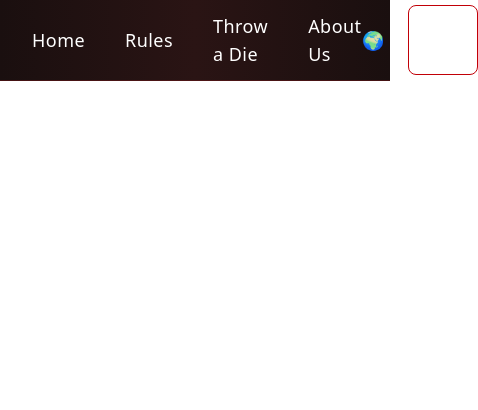
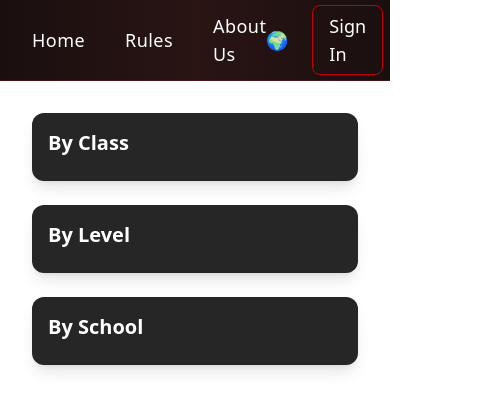
Before and after one commit to 0xHectorCH/DnD_CharacterSheetCreator, a React (Vite) app: page /rules/spells in a window 390 px wide. Shown: the top 410 px of the page, 478 px wide, since content can reach past the window. Built offline with nearby package versions, Linux system fonts and the light colour scheme; a web font is replaced by a local one.

Commit message:
Paginas de clases y hechizos creadas, introducción de archivos no relevantes actualmente marcados por --X--

```diff
--- a/src/components/layout/navBar.tsx
+++ b/src/components/layout/navBar.tsx
@@ -52,11 +52,11 @@ export default function Navbar({
               -translate-x-1/2 rounded-xl bg-linear-to-b from-[#2a1414] to-[#1a0f0f]
                 border border-red-900/50 shadow-xl group-hover:block"> {/* Cambiar más tarde con js para ser onclick */}
                 <ul className="min-w-45 py-3 text-base">
-                  <li>
+                  {/* <li>
                     <Link to="/rules/races" className="block px-5 py-2 transition-colors duration-500 hover:text-red-500">
                       {content.races}
                     </Link>
-                  </li>
+                  </li> */}
                   <li>
                     <Link to="/rules/classes" className="block px-5 py-2 transition-colors duration-500 hover:text-red-500">
                       {content.classes}
@@ -71,9 +71,11 @@ export default function Navbar({
               </div>
             </div>
 
-            <a href="/dice" className="transition-colors duration-500 hover:text-red-600">
+            {/* <a href="/dice" className="transition-colors duration-500 hover:text-red-600">
               {content.dice}
             </a>
+            Desarrollar despues de entrega
+            */}
 
             <a href="/about" className="transition-colors duration-500 hover:text-red-600">
               {content.about}
--- /dev/null
+++ b/src/components/ui/card.tsx
@@ -0,0 +1,36 @@
+interface CardProps {
+  title: string
+  description?: string
+  image?: string
+  onClick?: () => void
+}
+
+export default function Card({
+  title,
+  description,
+  image,
+  onClick
+}: CardProps) {
+  return (
+    <div
+      onClick={onClick}
+      className="cursor-pointer rounded-xl overflow-hidden shadow-lg hover:scale-105 transition-transform duration-200 bg-neutral-800"
+    >
+      {image && (
+        <div
+          className="h-40 bg-cover bg-center"
+          style={{ backgroundImage: `url(${image})` }}
+        />
+      )}
+
+      <div className="p-4">
+        <h3 className="text-xl font-bold text-white mb-2">{title}</h3>
+        {description && (
+          <p className="text-sm text-neutral-300 line-clamp-3">
+            {description}
+          </p>
+        )}
+      </div>
+    </div>
+  )
+}
--- a/src/components/ui/regiterForm.tsx
+++ b/src/components/ui/regiterForm.tsx
@@ -0,0 +1 @@
+//Dividir auth.tsc en esto u signinForm
--- a/src/components/ui/signInForm.tsx
+++ b/src/components/ui/signInForm.tsx
@@ -1,31 +1 @@
-//Importaremos el navbar en prácticamente todos los views. Esta es la versión española.
-import { signInConfig } from "../../configs/signIn_config"
-
-type Language = "en" | "es"
-
-interface NavbarProps {
-  lang?: Language
-  onLanguageChange?: (lang: Language) => void
-}
-
-export default function Bienvenida({
-  lang = "en" ,
-  onLanguageChange,
-  }: NavbarProps) {
-  const content = signInConfig[lang]
-
-  const handleLanguageChange = (newLang: Language) => {
-    if (onLanguageChange) {
-      onLanguageChange(newLang)
-    }
-    // mas tarfe: window.location.reload() o router logic
-    //revisar ya que aquí no aplico el language change
-  }
-  return (
-    <form action="">
-        <input type="text" />
-        <input type="text" />
-        <button></button>
-    </form>
-  )
-}
+//Dividir auth.tsx
--- /dev/null
+++ b/src/configs/rules_config.ts
@@ -0,0 +1,34 @@
+// export interface Race {
+//   id: number
+//   name: string
+//   description: string
+//   speed: number
+//   abilityBonuses: string
+// }
+
+export interface Class {
+  id: number
+  name: string
+  description: string
+  hitDie: string
+  primaryAbility: string
+  savingThrows: string[]
+  skills: string[]
+  numberOfSkills: number
+  armorProficiencies: string[]
+  weaponProficiencies: string[]
+}
+
+export interface Spell {
+  id: number
+  name: string
+  level: number
+  school: string
+  castingTime: string
+  range: string
+  components: string
+  duration: string
+  concentration: boolean
+  description: string
+  spellLists: string
+}
--- /dev/null
+++ b/src/pages/--X--newCharacter.tsx
@@ -0,0 +1 @@
+//Desarrollar despues de entrega
--- /dev/null
+++ b/src/pages/--X--yourCharacters.tsx
@@ -0,0 +1 @@
+//desarrollar despues de entrega
--- /dev/null
+++ b/src/pages/rules/classes.tsx
@@ -0,0 +1,24 @@
+import Card from "../../components/ui/card"
+import db from "../../../public/data/db_en.json"
+import type { Class } from "../../configs/rules_config"
+
+export default function ClassesPage() {
+  const classes = db.classes.slice(0, 15)
+
+  return (
+    <div className="p-8">
+      <h1 className="text-3xl font-bold text-white mb-8">Classes</h1>
+
+      <div className="grid grid-cols-1 md:grid-cols-3 gap-8">
+        {classes.map((cls: Class, index) => (
+          <Card
+            key={cls.id}
+            title={cls.name}
+            description={cls.description}
+            image={`/images/classes/class-${index + 1}.jpg`}
+          />
+        ))}
+      </div>
+    </div>
+  )
+}
--- /dev/null
+++ b/src/pages/rules/spells.tsx
@@ -0,0 +1,167 @@
+import { useMemo, useState } from "react"
+import db from "../../../public/data/db_en.json"
+import type { Spell } from "../../configs/rules_config"
+import Card from "../../components/ui/card"
+
+type FilterMode = "none" | "class" | "level" | "school"
+
+export default function SpellsPage() {
+    const schools = [
+        "Abjuration",
+        "Conjuration",
+        "Divination",
+        "Enchantment",
+        "Evocation",
+        "Illusion",
+        "Necromancy",
+        "Transmutation"
+    ]
+
+    const magicClasses = [
+        "Artificer",
+        "Arcane Trickster",
+        "Bard",
+        "Cleric",
+        "Druid",
+        "Eldritch Knight",
+        "Paladin",
+        "Ranger",
+        "Sorcerer",
+        "Warlock",
+        "Wizard"
+    ]
+    // 1️⃣ State
+    const [mode, setMode] = useState<FilterMode>("none")
+    const [selectedValue, setSelectedValue] = useState<string | number | null>(null)
+
+    // 2️⃣ Data
+    const spells: Spell[] = db.spells
+
+    // 3️⃣ Derived data
+    const filteredSpells = useMemo(() => {
+        let result = [...spells]
+
+        if (mode === "class" && selectedValue) {
+        result = result.filter(spell =>
+            spell.spellLists.includes(String(selectedValue))
+        )
+        result.sort((a, b) => a.level - b.level)
+        }
+
+        if (mode === "school" && selectedValue) {
+        result = result.filter(spell =>
+            spell.school === selectedValue
+        )
+        result.sort((a, b) => a.level - b.level)
+        }
+
+        if (mode === "level" && selectedValue !== null) {
+        result = result.filter(spell =>
+            spell.level === selectedValue
+        )
+        }
+
+        return result
+    }, [mode, selectedValue, spells])
+
+    // ⬇️⬇️⬇️ RIGHT HERE. Inside the component.
+
+    if (mode === "none") {
+        return (
+        <div className="p-8 grid grid-cols-1 md:grid-cols-3 gap-6">
+            <Card title="By Class" onClick={() => setMode("class")} />
+            <Card title="By Level" onClick={() => setMode("level")} />
+            <Card title="By School" onClick={() => setMode("school")} />
+        </div>
+        )
+    }
+
+    if (mode === "level" && selectedValue === null) {
+        const levels = Array.from({ length: 10 }, (_, i) => i)
+
+        return (
+        <div className="p-8">
+            <button onClick={() => {
+            setSelectedValue(null)
+            setMode("none")
+            }} className="mb-6 px-4 py-2 bg-red-600 rounded">
+            Back
+            </button>
+            <div className="p-8 grid grid-cols-2 md:grid-cols-5 gap-4">
+                {levels.map(level => (
+                <Card
+                    key={level}
+                    title={level === 0 ? "Cantrips" : `Level ${level}`}
+                    onClick={() => setSelectedValue(level)}
+                />
+                ))}
+            </div>
+        </div>
+        )
+    }
+
+    if (mode === "school" && selectedValue === null) {
+        return (
+        <div className="p-8">
+            <button onClick={() => {
+            setSelectedValue(null)
+            setMode("none")
+            }} className="mb-6 px-4 py-2 bg-red-600 rounded">
+            Back
+            </button>
+            <div className="p-8 grid grid-cols-2 md:grid-cols-4 gap-4">
+            {schools.map(school => (
+            <Card
+                key={school}
+                title={school}
+                onClick={() => setSelectedValue(school)}
+            />
+            ))}
+            </div>
+        </div>
+        )
+    }
+
+    if (mode === "class" && selectedValue === null) {
+        return (
+        <div className="p-8">
+            <button onClick={() => {
+            setSelectedValue(null)
+            setMode("none")
+            }} className="mb-6 px-4 py-2 bg-red-600 rounded">
+            Back
+            </button>
+            <div className="p-8 grid grid-cols-2 md:grid-cols-4 gap-4">
+                {magicClasses.map(cls => (
+                <Card
+                    key={cls}
+                    title={cls}
+                    onClick={() => setSelectedValue(cls)}
+                />
+                ))}
+            </div>
+        </div>
+        )
+    }
+
+    // Final result screen
+    return (
+        <div className="p-8">
+        <button onClick={() => {
+            setSelectedValue(null)
+        }} className="mb-6 px-4 py-2 bg-red-600 rounded">
+            Back
+        </button>
+
+        <div className="grid grid-cols-1 md:grid-cols-3 gap-6">
+            {filteredSpells.map(spell => (
+            <Card
+                key={spell.id}
+                title={spell.name}
+                description={spell.description}
+            />
+            ))}
+        </div>
+        </div>
+    )
+    }
--- a/src/routes/appRouter.tsx
+++ b/src/routes/appRouter.tsx
@@ -3,6 +3,8 @@ import { BrowserRouter, Routes, Route } from 'react-router-dom';
 import AuthPage from '../pages/auth';
 import Navbar from '../components/layout/navBar';
 import HomePage from '../pages/home';
+import ClassesPage from '../pages/rules/classes';
+import SpellsPage from '../pages/rules/spells';
 
 export default function AppRouter() {
   return (
@@ -12,10 +14,10 @@ export default function AppRouter() {
         </header>
       <Routes>
         <Route path="/" element={<HomePage />} />
-        <Route path="/auth" element={<AuthPage />} />  {/* ← ÚNICA ruta */}
-        {/* <Route path="/rules/races" element={<RacesPage />} />
+        <Route path="/auth" element={<AuthPage />} />
+        {/* <Route path="/rules/races" element={<RacesPage />} /> */}
         <Route path="/rules/classes" element={<ClassesPage />} />
-        <Route path="/rules/spells" element={<SpellsPage />} /> */}
+        <Route path="/rules/spells" element={<SpellsPage />} />
       </Routes>
     </BrowserRouter>
   );
```
Also changed, not shown: src/pages/rules/--X--races.tsx (added, +42 -0 lines).
